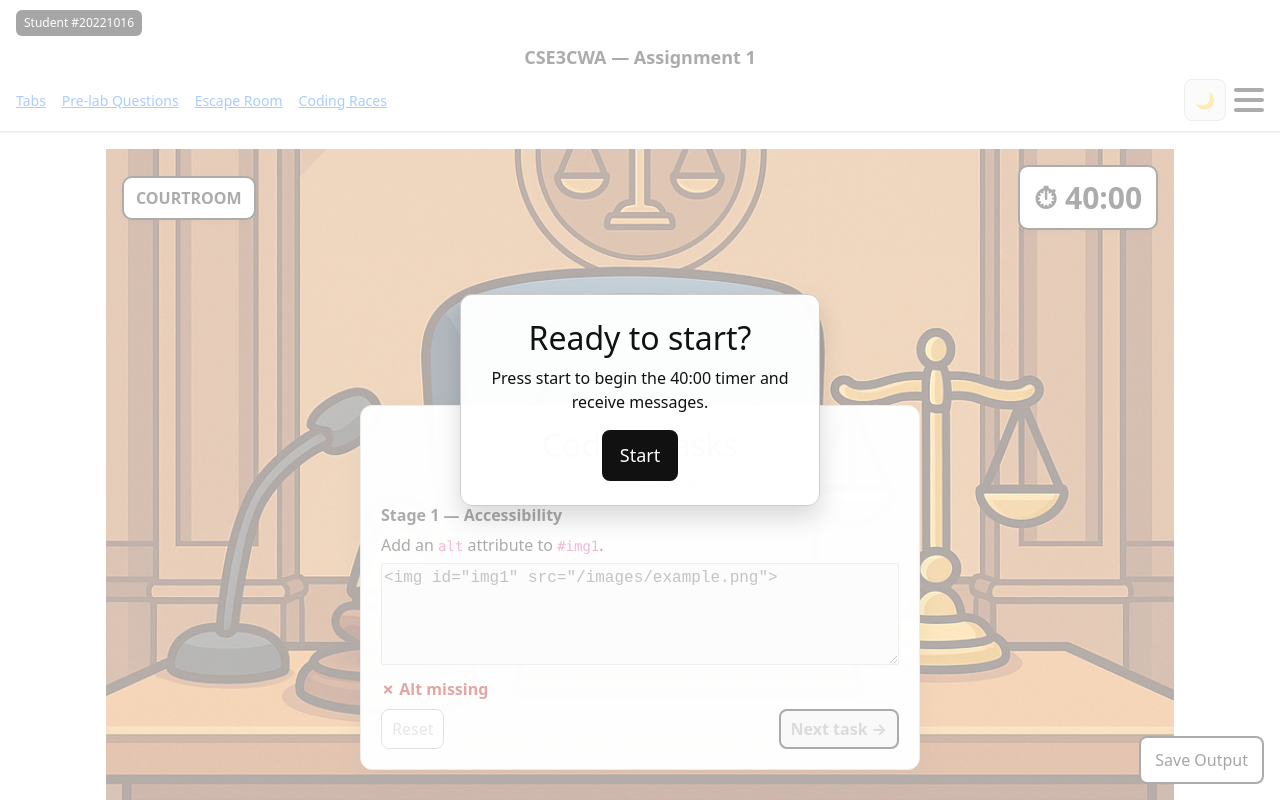
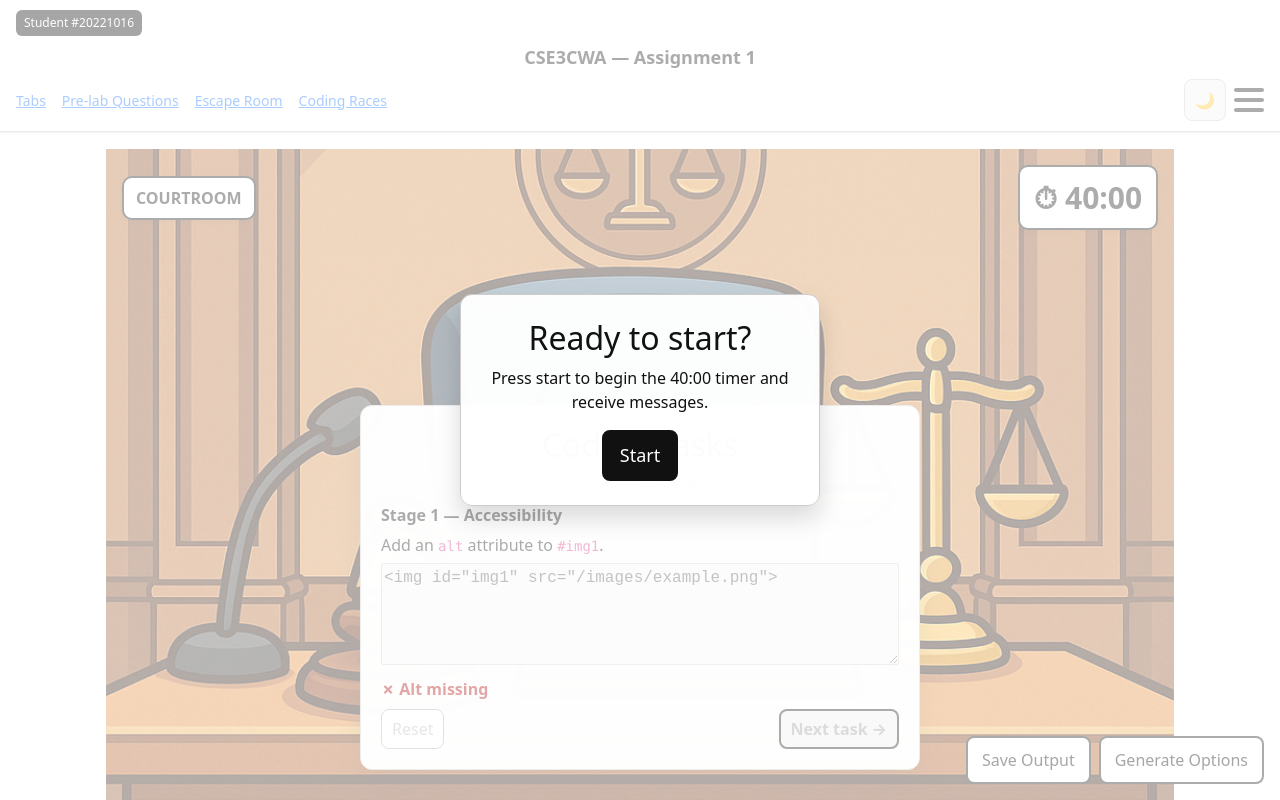
Before and after one commit to Travis-Hoult/CSE3CWA-A2, a Next.js app: page /courtroom in a window 1280 px wide. Shown: the top 800 px of the page. Built offline with nearby package versions, Linux system fonts and the light colour scheme.

Commit message:
Commit Feat(options)

```diff
--- a/components/CourtroomGame.tsx
+++ b/components/CourtroomGame.tsx
@@ -3,6 +3,7 @@
 import { useEffect, useMemo, useRef, useState } from "react";
 import CodingTaskPanel, { type VerdictTrigger } from "./CodingTaskPanel";
 import { tasks as TASKS, type Task, type Category } from "@/lib/courtroom/tasks";
+import OptionsButton from "./OptionsButton";
 
 const MESSAGE_INTERVAL_MS = 28_000;
 const CRITICAL_GRACE_MS = 60_000;
@@ -432,6 +433,7 @@ export default function CourtroomGame() {
         >
           Save Output
         </button>
+        <OptionsButton />
       </div>
     </div>
   );
```
